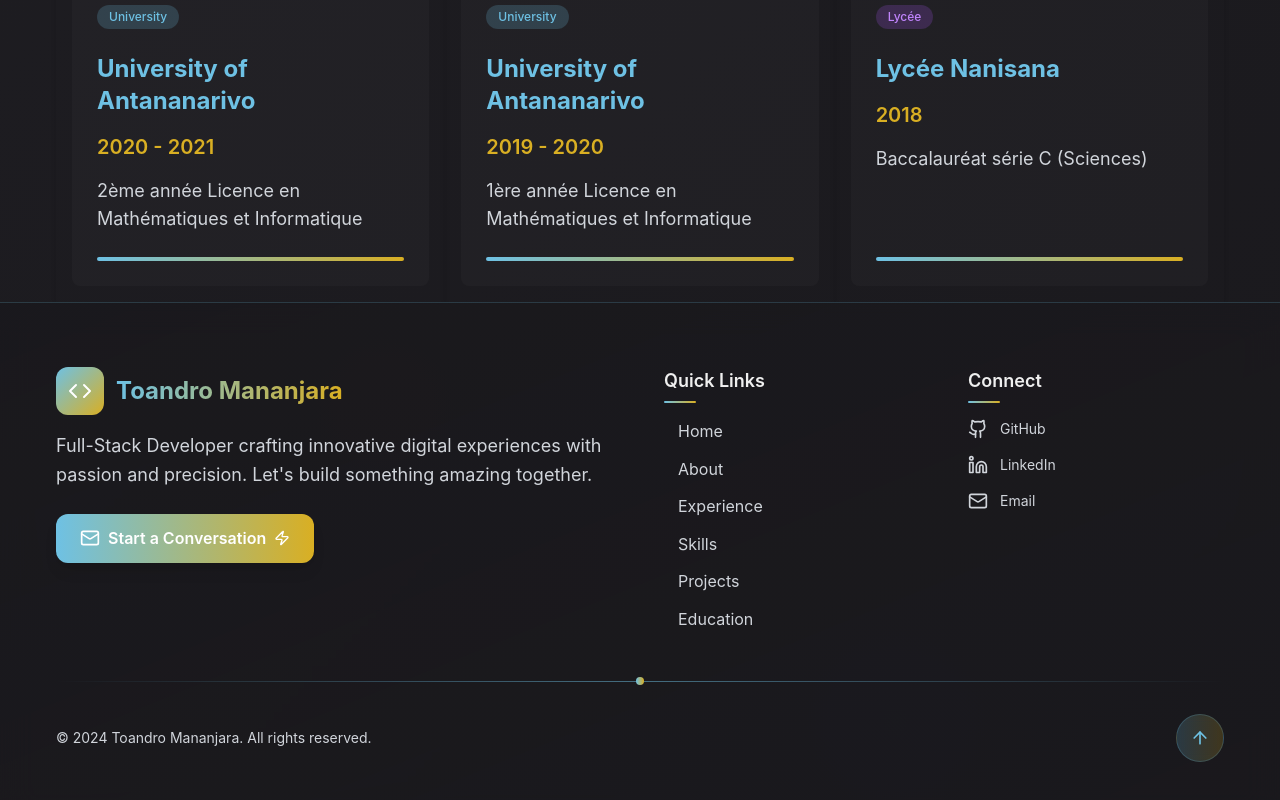
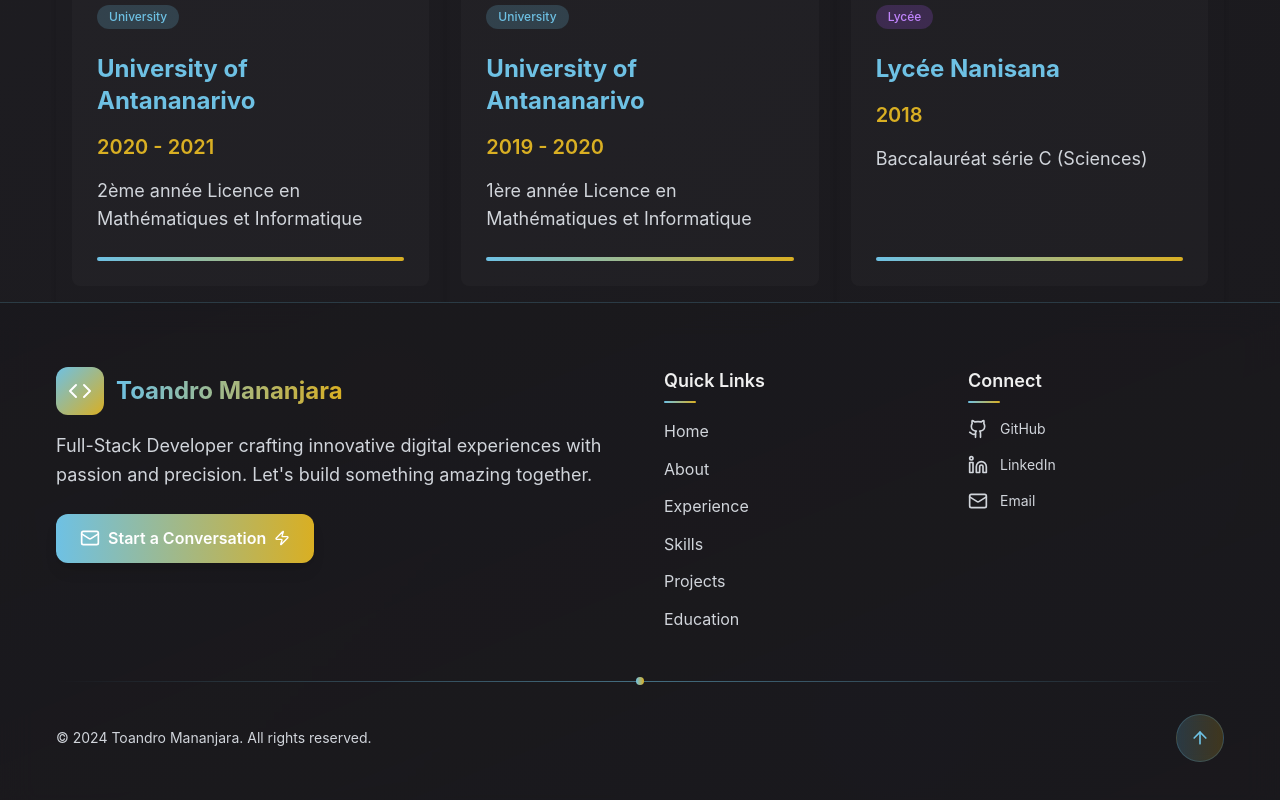
Before and after one commit to ToandroMananjara/portfolio-v2, a React (Vite) app: page / in a window 1280 px wide. Shown: the part 4706-5506 px from the top of the page. Built offline with nearby package versions, Linux system fonts and the light colour scheme.

Commit message:
refactor: simplify list item structure in Footer component

```diff
--- a/src/components/Footer.jsx
+++ b/src/components/Footer.jsx
@@ -124,13 +124,12 @@ function Footer() {
               </h4>
               <ul className="space-y-3">
                 {quickLinks.map((item, index) => (
-                  <motion.li key={index}>
+                  <motion.li key={index} className="list-none">
                     <a
                       href={item.link}
-                      className="text-gray-300 hover:text-blue_primary transition-colors duration-300 relative group flex items-center space-x-2"
+                      className="text-gray-300 hover:text-blue_primary transition-colors duration-300 relative group"
                     >
-                      <span className="w-1.5 h-1.5 bg-blue_primary rounded-full opacity-0 group-hover:opacity-100 transition-opacity duration-300" />
-                      <span>{item.name}</span>
+                      {item.name}
                     </a>
                   </motion.li>
                 ))}
```
